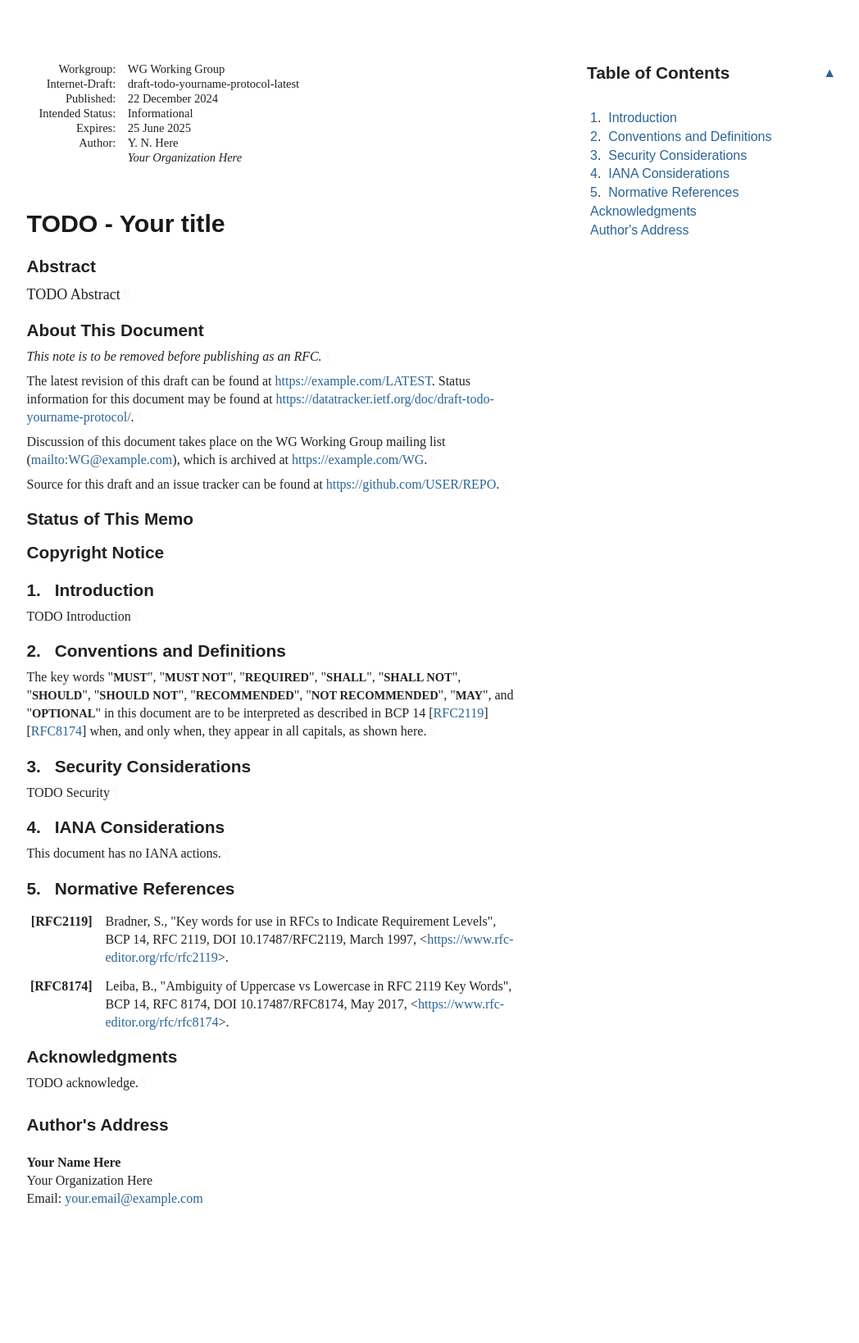
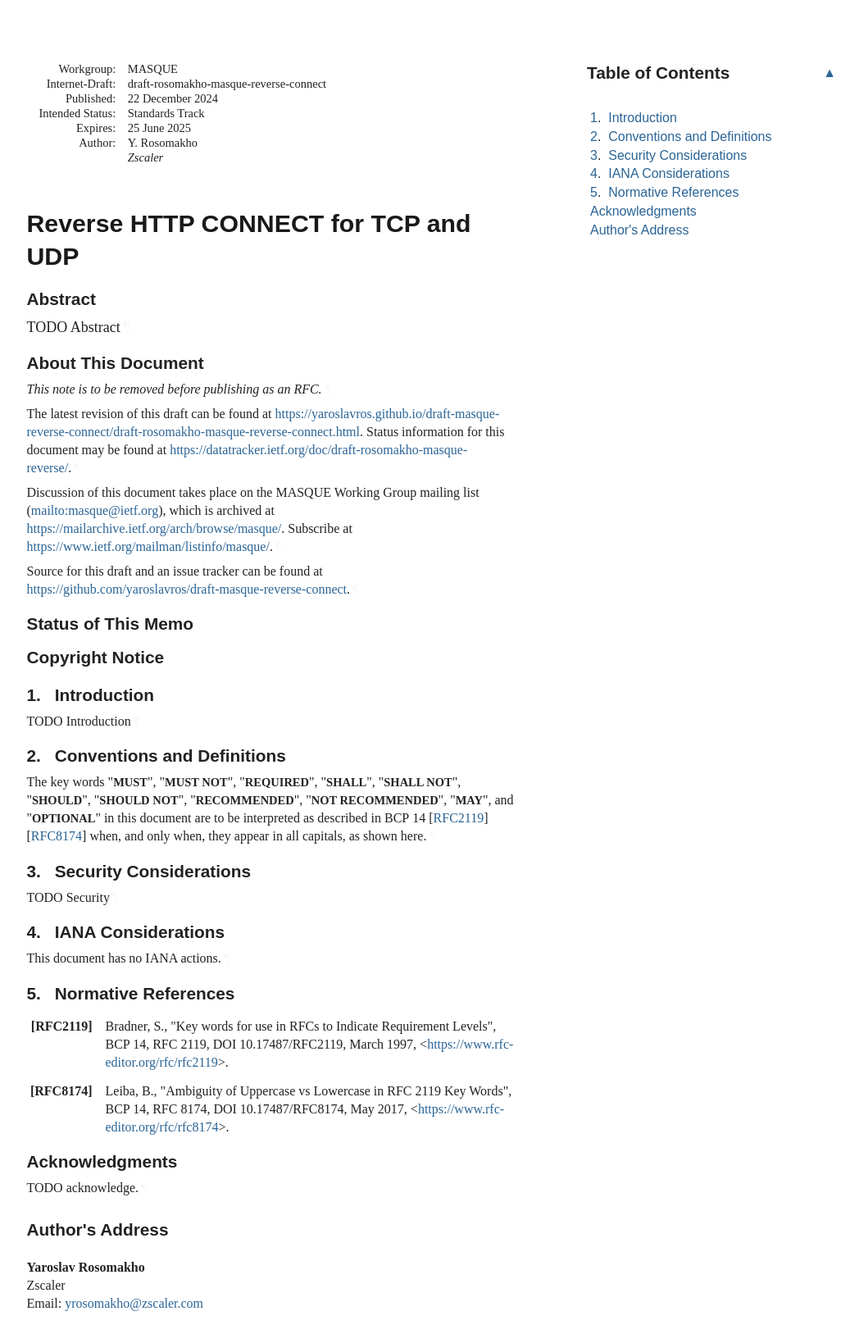
Before and after one commit to yaroslavros/draft-masque-reverse-connect, a plain HTML site: page draft-rosomakho-masque-reverse-connect.html in a window 1280 px wide. Shown: the whole page at 82% size, without its empty margins (92-1140 px from the left). Before the commit the page ends 1564 px from the top, so only its background shows below. Drawn offline with Linux system fonts and the light colour scheme; a web font is replaced by a local one.

Commit message:
Script updating gh-pages from 1af77af. [ci skip]

```diff
--- a/draft-todo-yourname-protocol.html
+++ b/draft-rosomakho-masque-reverse-connect.html
@@ -4,16 +4,17 @@
 <meta charset="utf-8">
 <meta content="Common,Latin" name="scripts">
 <meta content="initial-scale=1.0" name="viewport">
-<title>TODO - Your title</title>
-<meta content="Your Name Here" name="author">
+<title>Reverse HTTP CONNECT for TCP and UDP</title>
+<meta content="Yaroslav Rosomakho" name="author">
 <meta content="
        TODO Abstract
     " name="description">
 <meta content="xml2rfc 3.25.0" name="generator">
-<meta content="next generation" name="keyword">
-<meta content="unicorn" name="keyword">
-<meta content="sparkling distributed ledger" name="keyword">
-<meta content="draft-todo-yourname-protocol-latest" name="ietf.draft">
+<meta content="quic" name="keyword">
+<meta content="http" name="keyword">
+<meta content="proxy" name="keyword">
+<meta content="reverse" name="keyword">
+<meta content="draft-rosomakho-masque-reverse-connect" name="ietf.draft">
 <!-- Generator version information:
   xml2rfc 3.25.0
     Python 3.12.8
@@ -29,7 +30,7 @@
     setuptools 70.3.0
     wcwidth 0.2.13
 -->
-<link href="draft-todo-yourname-protocol.xml" rel="alternate" type="application/rfc+xml">
+<link href="draft-rosomakho-masque-reverse-connect.xml" rel="alternate" type="application/rfc+xml">
 <link href="#copyright" rel="license">
 <style type="text/css">@font-face {
   font-family: 'Lora';
@@ -1045,11 +1046,11 @@ svg :is([fill="white"], [fill^="#fff"]) {
 <table class="ears">
 <thead><tr>
 <td class="left">Internet-Draft</td>
-<td class="center">TODO - Abbreviation</td>
+<td class="center">Reverse HTTP CONNECT for TCP and UDP</td>
 <td class="right">December 2024</td>
 </tr></thead>
 <tfoot><tr>
-<td class="left">Here</td>
+<td class="left">Rosomakho</td>
 <td class="center">Expires 25 June 2025</td>
 <td class="right">[Page]</td>
 </tr></tfoot>
@@ -1058,27 +1059,27 @@ svg :is([fill="white"], [fill^="#fff"]) {
 <div id="internal-metadata" class="document-information">
 <dl id="identifiers">
 <dt class="label-workgroup">Workgroup:</dt>
-<dd class="workgroup">WG Working Group</dd>
+<dd class="workgroup">MASQUE</dd>
 <dt class="label-internet-draft">Internet-Draft:</dt>
-<dd class="internet-draft">draft-todo-yourname-protocol-latest</dd>
+<dd class="internet-draft">draft-rosomakho-masque-reverse-connect</dd>
 <dt class="label-published">Published:</dt>
 <dd class="published">
 <time datetime="2024-12-22" class="published">22 December 2024</time>
     </dd>
 <dt class="label-intended-status">Intended Status:</dt>
-<dd class="intended-status">Informational</dd>
+<dd class="intended-status">Standards Track</dd>
 <dt class="label-expires">Expires:</dt>
 <dd class="expires"><time datetime="2025-06-25">25 June 2025</time></dd>
 <dt class="label-authors">Author:</dt>
 <dd class="authors">
 <div class="author">
-      <div class="author-name">Y. N. Here</div>
-<div class="org">Your Organization Here</div>
+      <div class="author-name">Y. Rosomakho</div>
+<div class="org">Zscaler</div>
 </div>
 </dd>
 </dl>
 </div>
-<h1 id="title">TODO - Your title</h1>
+<h1 id="title">Reverse HTTP CONNECT for TCP and UDP</h1>
 <section id="section-abstract">
       <h2 id="abstract"><a href="#abstract" class="selfRef">Abstract</a></h2>
 <p id="section-abstract-1">TODO Abstract<a href="#section-abstract-1" class="pilcrow">¶</a></p>
@@ -1089,14 +1090,15 @@ svg :is([fill="white"], [fill^="#fff"]) {
       </h2>
 <p id="section-note.1-1">This note is to be removed before publishing as an RFC.<a href="#section-note.1-1" class="pilcrow">¶</a></p>
 <p id="section-note.1-2">
-        The latest revision of this draft can be found at <span><a href="https://example.com/LATEST">https://example.com/LATEST</a></span>.
-        Status information for this document may be found at <span><a href="https://datatracker.ietf.org/doc/draft-todo-yourname-protocol/">https://datatracker.ietf.org/doc/draft-todo-yourname-protocol/</a></span>.<a href="#section-note.1-2" class="pilcrow">¶</a></p>
+        The latest revision of this draft can be found at <span><a href="https://yaroslavros.github.io/draft-masque-reverse-connect/draft-rosomakho-masque-reverse-connect.html">https://yaroslavros.github.io/draft-masque-reverse-connect/draft-rosomakho-masque-reverse-connect.html</a></span>.
+        Status information for this document may be found at <span><a href="https://datatracker.ietf.org/doc/draft-rosomakho-masque-reverse/">https://datatracker.ietf.org/doc/draft-rosomakho-masque-reverse/</a></span>.<a href="#section-note.1-2" class="pilcrow">¶</a></p>
 <p id="section-note.1-3">
         Discussion of this document takes place on the
-        WG Working Group mailing list (<span><a href="mailto:WG@example.com">mailto:WG@example.com</a></span>),
-        which is archived at <span><a href="https://example.com/WG">https://example.com/WG</a></span>.<a href="#section-note.1-3" class="pilcrow">¶</a></p>
+        MASQUE Working Group mailing list (<span><a href="mailto:masque@ietf.org">mailto:masque@ietf.org</a></span>),
+        which is archived at <span><a href="https://mailarchive.ietf.org/arch/browse/masque/">https://mailarchive.ietf.org/arch/browse/masque/</a></span>.
+        Subscribe at <span><a href="https://www.ietf.org/mailman/listinfo/masque/">https://www.ietf.org/mailman/listinfo/masque/</a></span>.<a href="#section-note.1-3" class="pilcrow">¶</a></p>
 <p id="section-note.1-4">Source for this draft and an issue tracker can be found at
-        <span><a href="https://github.com/USER/REPO">https://github.com/USER/REPO</a></span>.<a href="#section-note.1-4" class="pilcrow">¶</a></p>
+        <span><a href="https://github.com/yaroslavros/draft-masque-reverse-connect">https://github.com/yaroslavros/draft-masque-reverse-connect</a></span>.<a href="#section-note.1-4" class="pilcrow">¶</a></p>
 </section>
 <div id="status-of-memo">
 <section id="section-boilerplate.1">
@@ -1237,11 +1239,11 @@ appear in all capitals, as shown here.<a href="#section-2-1" class="pilcrow">¶<
 <a href="#name-authors-address" class="section-name selfRef">Author's Address</a>
       </h2>
 <address class="vcard">
-        <div dir="auto" class="left"><span class="fn nameRole">Your Name Here</span></div>
-<div dir="auto" class="left"><span class="org">Your Organization Here</span></div>
+        <div dir="auto" class="left"><span class="fn nameRole">Yaroslav Rosomakho</span></div>
+<div dir="auto" class="left"><span class="org">Zscaler</span></div>
 <div class="email">
 <span>Email:</span>
-<a href="mailto:your.email@example.com" class="email">your.email@example.com</a>
+<a href="mailto:yrosomakho@zscaler.com" class="email">yrosomakho@zscaler.com</a>
 </div>
 </address>
 </section>
```
Also changed, not shown: draft-rosomakho-masque-reverse-connect.txt (renamed from draft-todo-yourname-protocol.txt, +17 -15 lines), index.html (+4 -4 lines).
